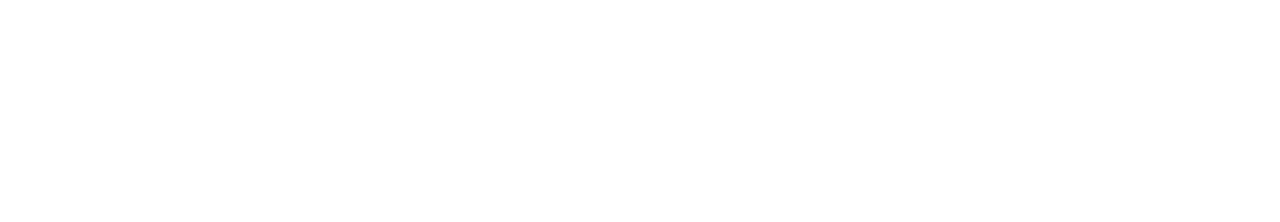
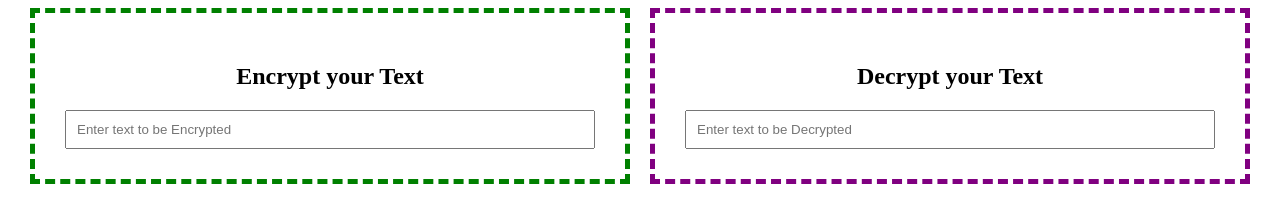
Before and after one commit to KarungiRMS/caesor-cipher, a plain HTML site: page index.html in a window 1280 px wide. Drawn offline with Linux system fonts and the light colour scheme.

Commit message:
Worked on the html and its css

```diff
--- /dev/null
+++ b/cipher.css
@@ -0,0 +1,35 @@
+* {
+    box-sizing: border-box;
+}
+
+input[type="text"] {
+    width: 100%;
+    padding: 10px;
+}
+
+#parentDiv {
+    display: flex;
+    flex-direction: row;
+    column-gap: 20px;
+    width: 1220px;
+    text-align: center;
+    margin: 0 auto;
+}
+
+#encryptDiv {
+    width: 600px;
+    border: 5px dashed green;
+    margin: 0 auto;
+    padding: 30px;
+}
+
+#decryptDiv {
+    width: 600px;
+    border: 5px dashed purple;
+    margin: 0 auto;
+    padding: 30px;
+}
+
+h2 {
+    width: 100%;
+}
--- a/index.html
+++ b/index.html
@@ -1,11 +1,38 @@
-<!DOCTYPE html>
+<!doctype html>
 <html lang="en">
     <head>
-    <meta charset="UTF-8">
-    <meta name="viewport" content="width=device-width, initial-scale=1.0">
+        <meta charset="UTF-8" />
+        <meta name="viewport" content="width=device-width, initial-scale=1.0" />
+        <link rel="stylesheet" href="cipher.css" />
         <title>Caesar's Cipher 101</title>
     </head>
     <body>
+        <div id="parentDiv">
+            <div id="encryptDiv">
+                <h2>Encrypt your Text</h2>
+                <div class="mb-3">
+                    <input
+                        type="text"
+                        class="form-control"
+                        id="textToEncrypt"
+                        placeholder="Enter text to be Encrypted"
+                    />
+                </div>
+                <div id="encryptedResults"></div>
+            </div>
+            <div id="decryptDiv">
+                <h2>Decrypt your Text</h2>
+                <div class="mb-3">
+                    <input
+                        type="text"
+                        class="form-control"
+                        id="textToDecrypt"
+                        placeholder="Enter text to be Decrypted"
+                    />
+                </div>
+                <div id="decryptedResults"></div>
+            </div>
+        </div>
         <script src="cipher.js"></script>
     </body>
 </html>
```
Lines whose indentation alone changed are shown as unchanged.
